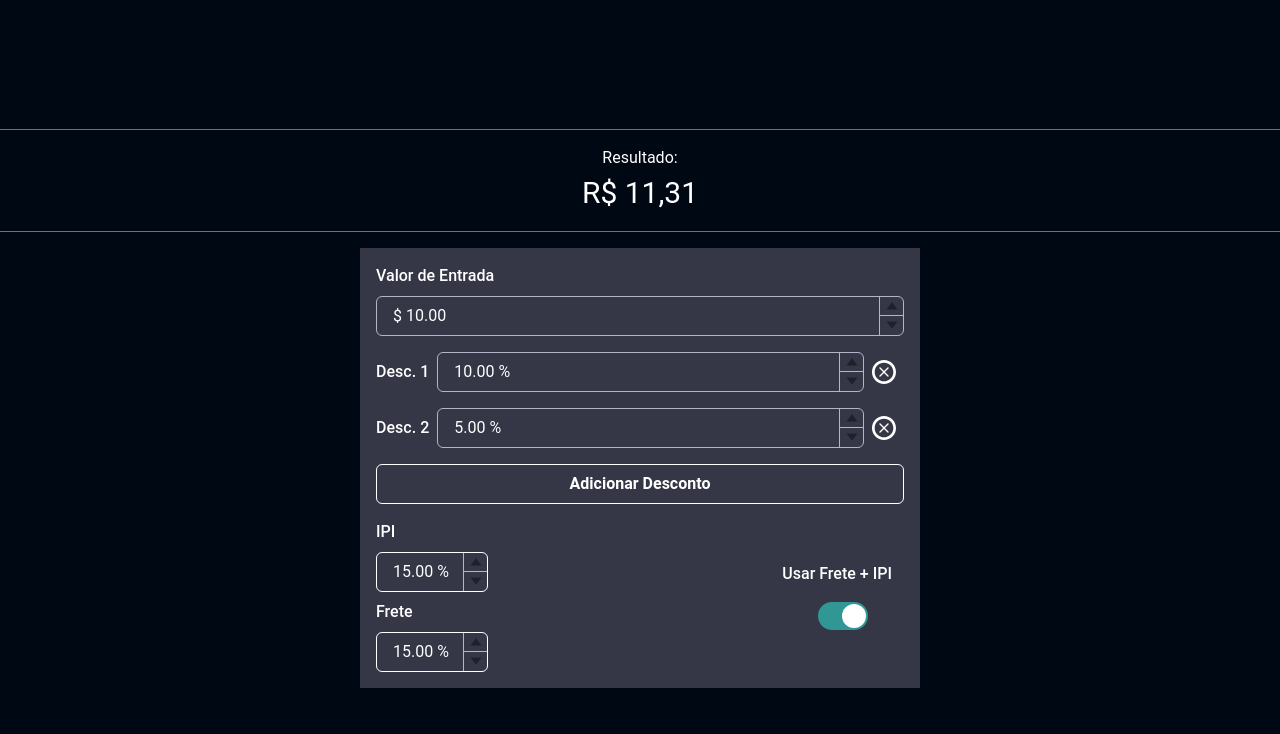
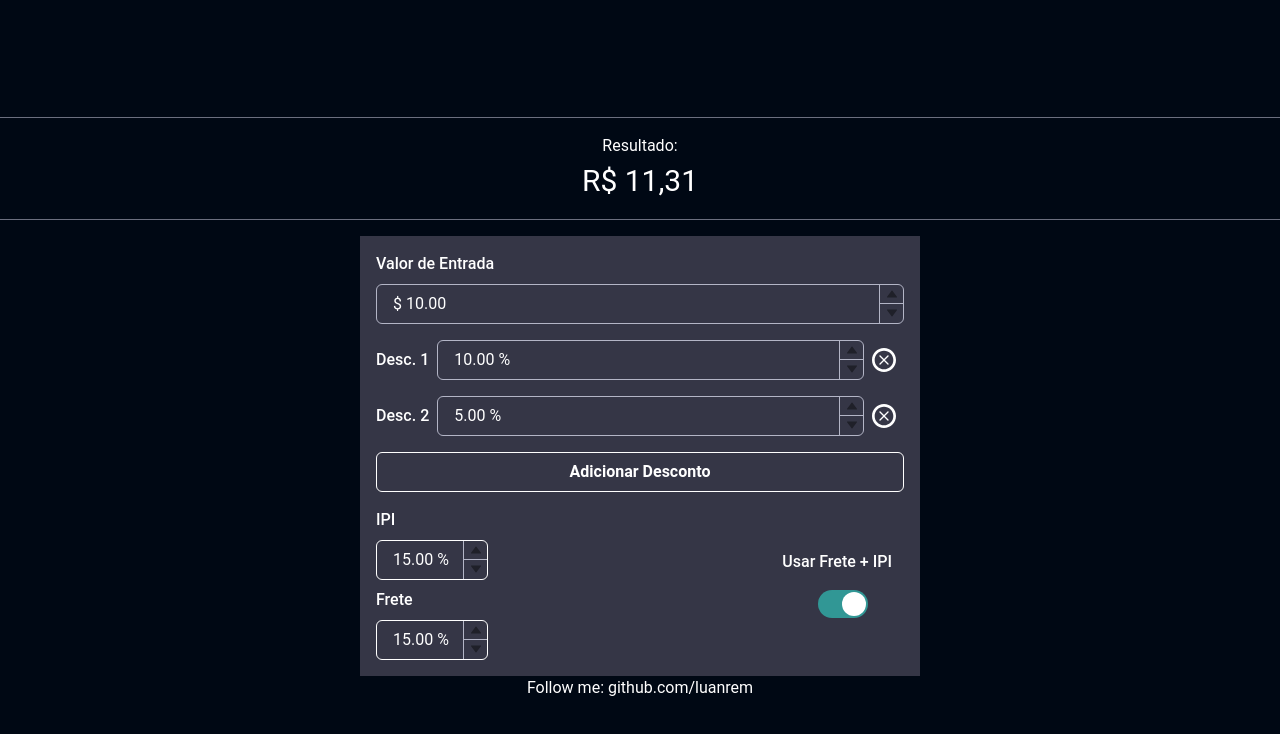
Before and after one commit to luanrem/furniture_discount, a Next.js app: page / in a window 1280 px wide. Shown: the top 734 px of the page. Built offline with nearby package versions, Linux system fonts and the light colour scheme.

Commit message:
Add github link

```diff
--- a/src/pages/index.tsx
+++ b/src/pages/index.tsx
@@ -19,6 +19,7 @@ import CurrencyFormat from "react-currency-format";
 
 import Discount from "../components/Discount";
 import { createRef, useEffect, useState } from "react";
+import Link from "next/link";
 
 interface discountProps {
   id: number;
@@ -256,6 +257,12 @@ const Home: NextPage = () => {
             </Stack>
           </Flex>
         </Box>
+        <Text color="white">
+          Follow me:
+          <Link href="https://github.com/luanrem">
+            <a target="_blank"> github.com/luanrem</a>
+          </Link>
+        </Text>
       </Flex>
     </>
   );
```
